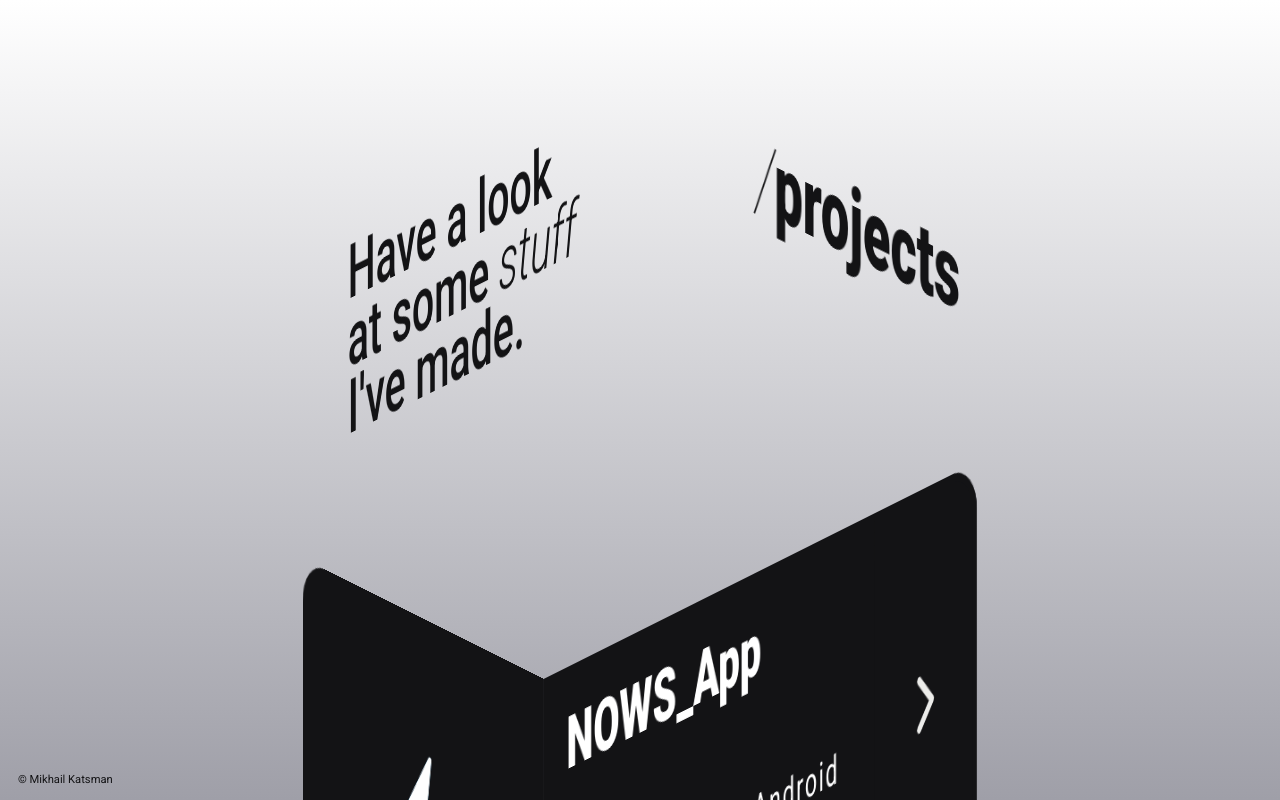
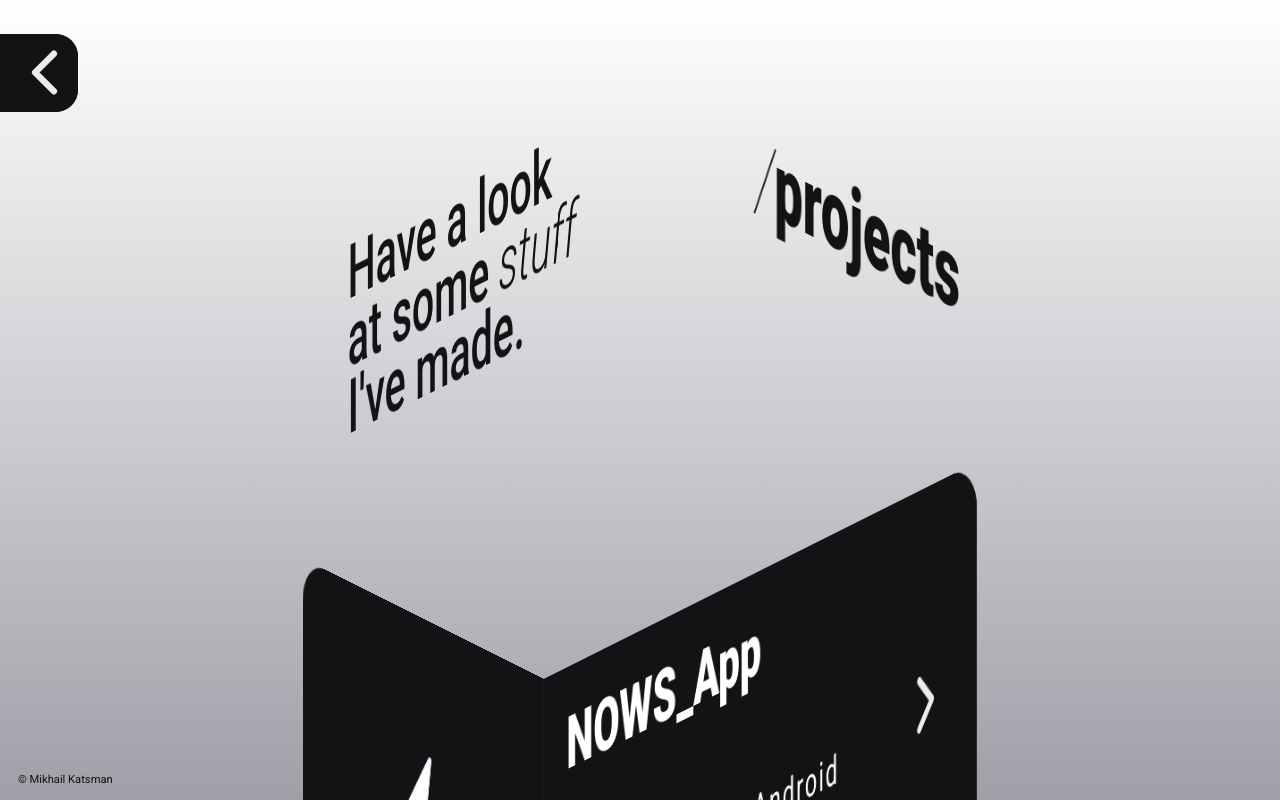
Before and after one commit to mikhailkatsman/my-portfolio, a Next.js app: page /projects in a window 1280 px wide. Built offline with nearby package versions, Linux system fonts and the light colour scheme.

Commit message:
back button v1

```diff
--- /dev/null
+++ b/components/UI/Back.js
@@ -0,0 +1,27 @@
+import { useRouter } from "next/router";
+
+import Image from "next/image";
+import classes from './Back.module.css';
+
+export default function Back() {
+    const router = useRouter();
+
+    function handleClick() {
+        router.back();
+    }
+
+    return (
+        <button
+            className={classes.button}
+            onClick={handleClick}
+        >
+            <Image
+                className={classes.arrow}
+                src="/nav/arrow-down.svg"
+                alt="Go Back"
+                width={30}
+                height={30}
+            />
+        </button>
+    );
+}
--- /dev/null
+++ b/components/UI/Back.module.css
@@ -0,0 +1,43 @@
+.button {
+	position: fixed;
+	margin-top: 3rem;
+	left: -2rem;
+
+	width: 9rem;
+	height: 7rem;
+
+	z-index: 9999;
+
+	display: flex;
+	justify-content: flex-end;
+	align-items: center;
+
+	border: none;
+	background-color: var(--night);
+	cursor: pointer;
+
+	border-radius: 0 2rem 2rem 0;
+	box-shadow: inset 0 0 0 0.3rem var(--night);
+
+	transition-property: background-color, translateX();
+	transition-duration: 0.2s;
+}
+
+.arrow {
+	height: 6rem;
+	width: 6rem;
+
+	filter: invert(1);
+
+	transition-property: filter;
+	transition-duration: 0.2s;
+}
+
+.button:hover {
+	transform: translateX(1rem);
+	background-color: transparent;
+}
+
+.arrow:hover {
+	filter: none;
+}
--- a/pages/projects.js
+++ b/pages/projects.js
@@ -2,6 +2,7 @@ import { useState } from "react";
 import fs from "fs/promises";
 import path from "path";
 
+import Back from "@/components/UI/Back";
 import Head from "next/head";
 import Face from "@/components/layout/Face";
 import Card from "@/components/UI/Card";
@@ -35,6 +36,7 @@ export default function Projects(props) {
 			<Head>
 				<title>Mikhail Katsman | Projects</title>
 			</Head>
+			<Back />
 			<header>
 				<div
 					className={`
@@ -74,6 +76,7 @@ export default function Projects(props) {
 					setFacesTransition={setFacesState}
 					imgs={props.imgs}
 				/>
+				<div className="bottom-spacer"></div>
 			</main>
 		</>
 	);
--- a/styles/globals.css
+++ b/styles/globals.css
@@ -84,6 +84,10 @@ body::-webkit-scrollbar {
     width: 60rem;
     margin: auto;
     /* box-shadow: 0 0 0 0.5rem #c900e3; */
+}
+
+.bottom-spacer {
+    height: 20vh;
 }
 
 footer {
```
